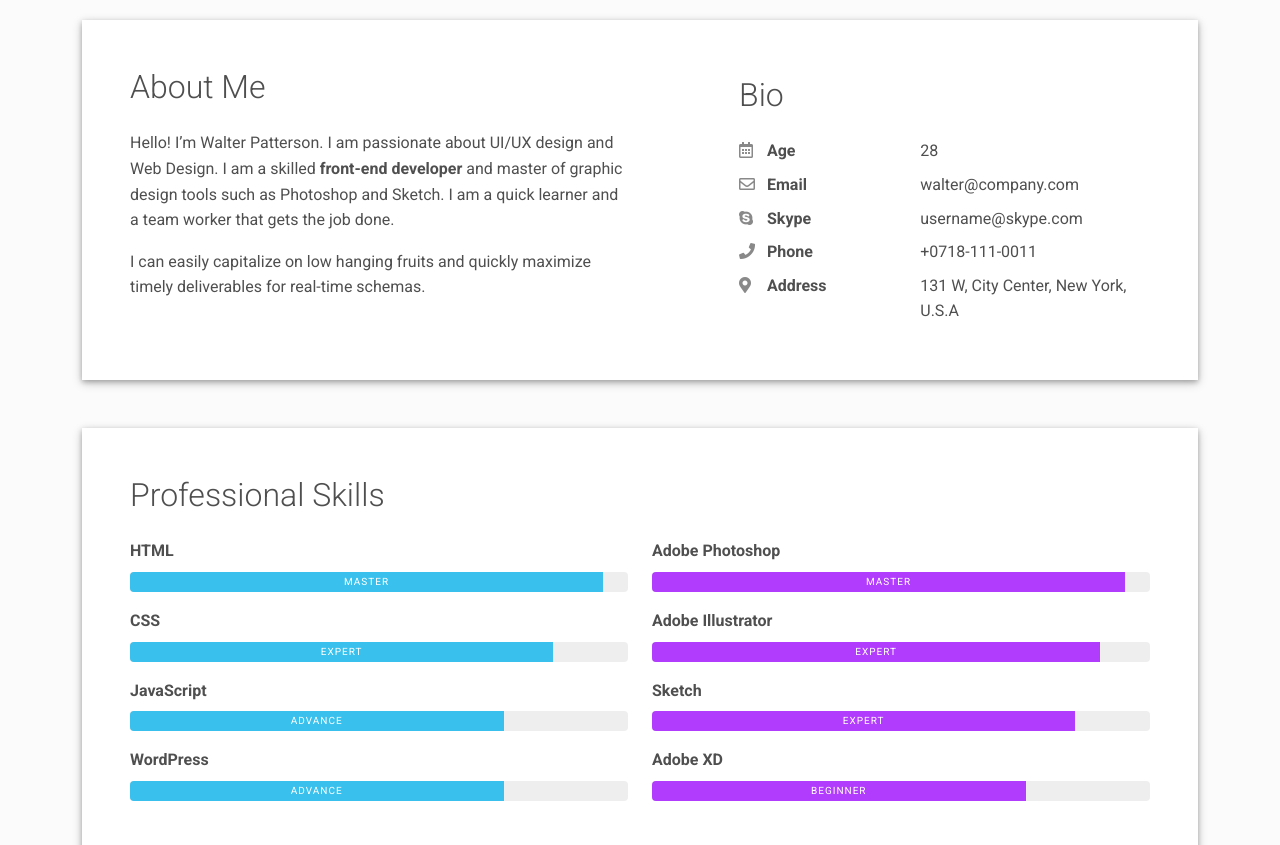
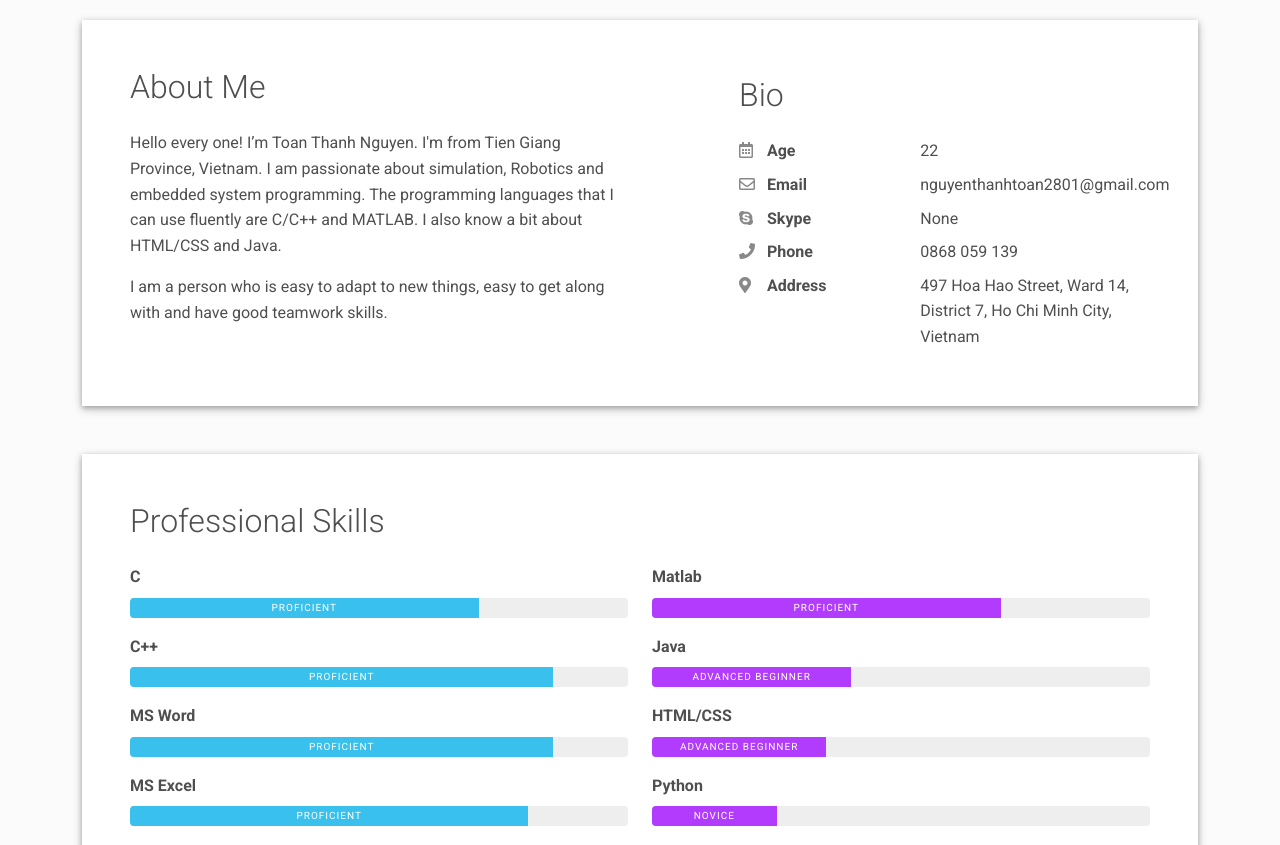
Before and after one commit to Toan280199/Toan280199, a plain HTML site: page index.html in a window 1280 px wide. Shown: the part 640-1485 px from the top of the page. Drawn offline with Linux system fonts and the light colour scheme.

Commit message:
change avatar

```diff
--- a/index.html
+++ b/index.html
@@ -28,7 +28,7 @@
     <header class="d-print-none">
       <div class="container text-center text-lg-left">
         <div class="pt-4 clearfix">
-          <h1 class="site-title mb-0">Walter Patterson</h1>
+          <h1 class="site-title mb-0">Thanh Toan Nguyen</h1>
           <div class="site-nav">
             <nav role="navigation">
               <ul class="nav justify-content-center">
@@ -60,16 +60,16 @@
       <div class="cover bg-image"><img src="images/header-background.jpg"/>
         <div class="mask" style="background-color: rgba(0, 0, 0, 0.7);backdrop-filter: blur(2px);">
           <div class="text-center p-5">
-            <div class="avatar p-1"><img class="img-thumbnail shadow-2-strong" src="images/avatar.jpg" width="160" height="160"/></div>
+            <div class="avatar p-1"><img class="img-thumbnail shadow-2-strong" src="images/myavatar.jpeg" width="160" height="160"/></div>
             <div class="header-bio mt-3">
               <div data-aos="zoom-in" data-aos-delay="0">
-                <h2 class="h1">Walter Patterson</h2>
-                <p>Front-end Developer and Graphic Designer</p>
+                <h2 class="h1">Thanh Toan Nguyen</h2>
+                <p>Bachelor of engineering</p>
               </div>
               <div class="header-social mb-3 d-print-none" data-aos="zoom-in" data-aos-delay="200">
                 <nav role="navigation">
                   <ul class="nav justify-content-center">
-                    <li class="nav-item"><a class="nav-link" href="https://twitter.com/templateflip" title="Twitter"><i class="fab fa-twitter"></i><span class="menu-title sr-only">Twitter</span></a>
+                    <li class="nav-item"><a class="nav-link" href="" title="Twitter"><i class="fab fa-twitter"></i><span class="menu-title sr-only">Twitter</span></a>
                     </li>
                     <li class="nav-item"><a class="nav-link" href="https://www.facebook.com/templateflip" title="Facebook"><i class="fab fa-facebook"></i><span class="menu-title sr-only">Facebook</span></a>
                     </li>
@@ -92,8 +92,8 @@
       <div class="row">
         <div class="col-md-6">
           <h2 class="h2 fw-light mb-4">About Me</h2>
-          <p>Hello! I’m Walter Patterson. I am passionate about UI/UX design and Web Design. I am a skilled <strong>front-end developer</strong> and master of graphic design tools such as Photoshop and Sketch. I am a quick learner and a team worker that gets the job done.</p>
-          <p>I can easily capitalize on low hanging fruits and quickly maximize timely deliverables for real-time schemas.</p>
+          <p>Hello every one! I’m Toan Thanh Nguyen. I'm from Tien Giang Province, Vietnam. I am passionate about simulation, Robotics and embedded system programming. The programming languages that I can use fluently are C/C++ and MATLAB. I also know a bit about HTML/CSS and Java.</p>
+          <p>I am a person who is easy to adapt to new things, easy to get along with and have good teamwork skills.</p>
         </div>
         <div class="col-md-5 offset-lg-1">
           <div class="row mt-2">
@@ -102,31 +102,31 @@
               <div class="pb-2 fw-bolder"><i class="far fa-calendar-alt pe-2 text-muted" style="width:24px;opacity:0.85;"></i> Age</div>
             </div>
             <div class="col-sm-7">
-              <div class="pb-2">28</div>
+              <div class="pb-2">22</div>
             </div>
             <div class="col-sm-5">
               <div class="pb-2 fw-bolder"><i class="far fa-envelope pe-2 text-muted" style="width:24px;opacity:0.85;"></i> Email</div>
             </div>
             <div class="col-sm-7">
-              <div class="pb-2">walter@company.com</div>
+              <div class="pb-2">nguyenthanhtoan2801@gmail.com</div>
             </div>
             <div class="col-sm-5">
               <div class="pb-2 fw-bolder"><i class="fab fa-skype pe-2 text-muted" style="width:24px;opacity:0.85;"></i> Skype</div>
             </div>
             <div class="col-sm-7">
-              <div class="pb-2">username@skype.com</div>
+              <div class="pb-2">None</div>
             </div>
             <div class="col-sm-5">
               <div class="pb-2 fw-bolder"><i class="fas fa-phone pe-2 text-muted" style="width:24px;opacity:0.85;"></i> Phone</div>
             </div>
             <div class="col-sm-7">
-              <div class="pb-2">+0718-111-0011</div>
+              <div class="pb-2">0868 059 139</div>
             </div>
             <div class="col-sm-5">
               <div class="pb-2 fw-bolder"><i class="fas fa-map-marker-alt pe-2 text-muted" style="width:24px;opacity:0.85;"></i> Address</div>
             </div>
             <div class="col-sm-7">
-              <div class="pb-2">131 W, City Center, New York, U.S.A</div>
+              <div class="pb-2">497 Hoa Hao Street, Ward 14, District 7, Ho Chi Minh City, Vietnam</div>
             </div>
           </div>
         </div>
@@ -138,46 +138,46 @@
       <h2 class="h2 fw-light mb-4">Professional Skills</h2>
       <div class="row">
         <div class="col-md-6">
-          <div class="mb-3"><span class="fw-bolder">HTML</span>
+          <div class="mb-3"><span class="fw-bolder">C</span>
             <div class="progress my-2 rounded" style="height: 20px">
-              <div class="progress-bar bg-info" role="progressbar" data-aos="zoom-in-right" data-aos-delay="100" data-aos-anchor=".skills-section" style="width: 95%;" aria-valuenow="95" aria-valuemin="0" aria-valuemax="100">Master</div>
+              <div class="progress-bar bg-info" role="progressbar" data-aos="zoom-in-right" data-aos-delay="100" data-aos-anchor=".skills-section" style="width: 70%;" aria-valuenow="70" aria-valuemin="0" aria-valuemax="100">Proficient</div>
             </div>
           </div>
-          <div class="mb-3"><span class="fw-bolder">CSS</span>
+          <div class="mb-3"><span class="fw-bolder">C++</span>
             <div class="progress my-2 rounded" style="height: 20px">
-              <div class="progress-bar bg-info" role="progressbar" data-aos="zoom-in-right" data-aos-delay="200" data-aos-anchor=".skills-section" style="width: 85%" aria-valuenow="85" aria-valuemin="0" aria-valuemax="100">Expert</div>
+              <div class="progress-bar bg-info" role="progressbar" data-aos="zoom-in-right" data-aos-delay="200" data-aos-anchor=".skills-section" style="width: 85%" aria-valuenow="85" aria-valuemin="0" aria-valuemax="100">Proficient</div>
             </div>
           </div>
-          <div class="mb-3"><span class="fw-bolder">JavaScript</span>
+          <div class="mb-3"><span class="fw-bolder">MS Word</span>
             <div class="progress my-2 rounded" style="height: 20px">
-              <div class="progress-bar bg-info" role="progressbar" data-aos="zoom-in-right" data-aos-delay="300" data-aos-anchor=".skills-section" style="width: 75%" aria-valuenow="75" aria-valuemin="0" aria-valuemax="100">Advance</div>
+              <div class="progress-bar bg-info" role="progressbar" data-aos="zoom-in-right" data-aos-delay="300" data-aos-anchor=".skills-section" style="width: 85%" aria-valuenow="85" aria-valuemin="0" aria-valuemax="100">Proficient</div>
             </div>
           </div>
-          <div class="mb-3"><span class="fw-bolder">WordPress</span>
+          <div class="mb-3"><span class="fw-bolder">MS Excel</span>
             <div class="progress my-2 rounded" style="height: 20px">
-              <div class="progress-bar bg-info" role="progressbar" data-aos="zoom-in-right" data-aos-delay="300" data-aos-anchor=".skills-section" style="width: 75%" aria-valuenow="75" aria-valuemin="0" aria-valuemax="100">Advance</div>
+              <div class="progress-bar bg-info" role="progressbar" data-aos="zoom-in-right" data-aos-delay="300" data-aos-anchor=".skills-section" style="width: 80%" aria-valuenow="80" aria-valuemin="0" aria-valuemax="100">Proficient</div>
             </div>
           </div>
         </div>
         <div class="col-md-6">
-          <div class="mb-3"><span class="fw-bolder">Adobe Photoshop</span>
+          <div class="mb-3"><span class="fw-bolder">Matlab</span>
             <div class="progress my-2 rounded" style="height: 20px">
-              <div class="progress-bar bg-secondary" role="progressbar" data-aos="zoom-in-right" data-aos-delay="400" data-aos-anchor=".skills-section" style="width: 95%" aria-valuenow="95" aria-valuemin="0" aria-valuemax="100">Master</div>
+              <div class="progress-bar bg-secondary" role="progressbar" data-aos="zoom-in-right" data-aos-delay="400" data-aos-anchor=".skills-section" style="width: 70%" aria-valuenow="70" aria-valuemin="0" aria-valuemax="100">Proficient</div>
             </div>
           </div>
-          <div class="mb-3"><span class="fw-bolder">Adobe Illustrator</span>
+          <div class="mb-3"><span class="fw-bolder">Java</span>
             <div class="progress my-2 rounded" style="height: 20px">
-              <div class="progress-bar bg-secondary" role="progressbar" data-aos="zoom-in-right" data-aos-delay="400" data-aos-anchor=".skills-section" style="width: 90%" aria-valuenow="90" aria-valuemin="0" aria-valuemax="100">Expert</div>
+              <div class="progress-bar bg-secondary" role="progressbar" data-aos="zoom-in-right" data-aos-delay="400" data-aos-anchor=".skills-section" style="width: 40%" aria-valuenow="40" aria-valuemin="0" aria-valuemax="100">Advanced Beginner</div>
             </div>
           </div>
-          <div class="mb-3"><span class="fw-bolder">Sketch</span>
+          <div class="mb-3"><span class="fw-bolder">HTML/CSS</span>
             <div class="progress my-2 rounded" style="height: 20px">
-              <div class="progress-bar bg-secondary" role="progressbar" data-aos="zoom-in-right" data-aos-delay="500" data-aos-anchor=".skills-section" style="width: 85%" aria-valuenow="85" aria-valuemin="0" aria-valuemax="100">Expert</div>
+              <div class="progress-bar bg-secondary" role="progressbar" data-aos="zoom-in-right" data-aos-delay="500" data-aos-anchor=".skills-section" style="width: 35%" aria-valuenow="35" aria-valuemin="0" aria-valuemax="100">Advanced Beginner</div>
             </div>
           </div>
-          <div class="mb-3"><span class="fw-bolder">Adobe XD</span>
+          <div class="mb-3"><span class="fw-bolder">Python</span>
             <div class="progress my-2 rounded" style="height: 20px">
-              <div class="progress-bar bg-secondary" role="progressbar" data-aos="zoom-in-right" data-aos-delay="600" data-aos-anchor=".skills-section" style="width: 75%" aria-valuenow="75" aria-valuemin="0" aria-valuemax="100">Beginner</div>
+              <div class="progress-bar bg-secondary" role="progressbar" data-aos="zoom-in-right" data-aos-delay="600" data-aos-anchor=".skills-section" style="width: 25%" aria-valuenow="25" aria-valuemin="0" aria-valuemax="100">Novice</div>
             </div>
           </div>
         </div>
@@ -224,7 +224,7 @@
       <div class="timeline">
         <div class="timeline-card timeline-card-success" data-aos="fade-in" data-aos-delay="0">
           <div class="timeline-head px-4 pt-3">
-            <div class="h5">Masters in Information Technology <span class="text-muted h6">from International University</span>          </div>
+            <div class="h5">Bachelor of Electrical and Electronic Engineering <span class="text-muted h6">from Ho Chi Minh City University of Technology (HCMUT)</span>          </div>
           </div>
           <div class="timeline-body px-4 pb-4">
             <div class="text-muted text-small mb-3">2011 - 2013</div>
@@ -354,7 +354,7 @@
     <footer class="pt-4 pb-4 text-muted text-center d-print-none">
       <div class="container">
         <div class="my-3">
-          <div class="h4">Walter Patterson</div>
+          <div class="h4">Thanh Toan Nguyen</div>
           <div class="footer-nav">
             <nav role="navigation">
               <ul class="nav justify-content-center">
```
